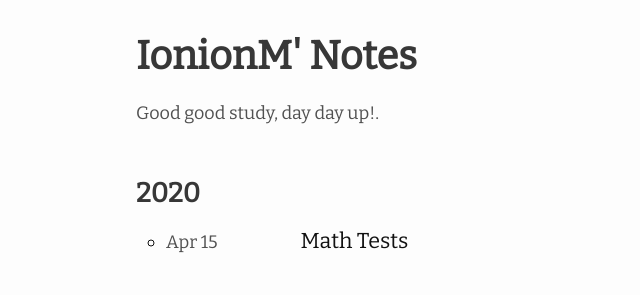
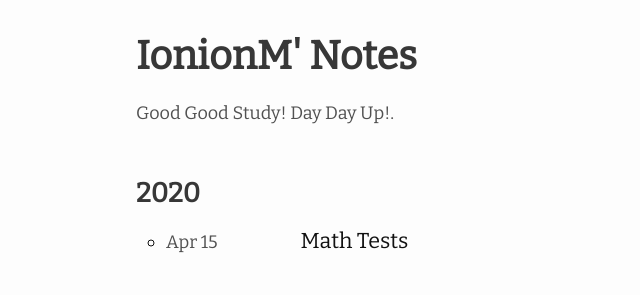
Before and after one commit to ionionm/ionionm.github.io, a Jekyll site: the page built from index.md, in a window 1280 px wide. Shown: the top 295 px of the page, without its empty margins (134-774 px from the left). Built offline with Jekyll 4.4.1, drawn with Linux system fonts in a browser that asks for light colours; nearby versions of some CDN libraries.

```diff
--- a/Gemfile
+++ b/Gemfile
@@ -3,3 +3,4 @@
 source "https://gems.ruby-china.com"
 gemspec
 gem 'wdm', '>= 0.1.0' if Gem.win_platform?
+gem 'jekyll-sitemap'
--- a/_config.yml
+++ b/_config.yml
@@ -3,7 +3,7 @@ author: IonionM # Your name
 email: isonion@163.com # your email shown in the footer
 url: https://ionionm.github.io/ # this is your site's root address.
 description: > # this means to ignore newlines until "show_excerpts:"
-  Good good study, day day up!.
+  Good Good Study! Day Day Up!.
 favicon: "./favicon.ico" # set the favicon of the site
 
 show_excerpts: false # set to true to show excerpts on the homepage
@@ -48,3 +48,4 @@ moving:
 plugins:
   - jekyll-feed
   - jekyll-seo-tag
+  - jekyll-sitemap
```
